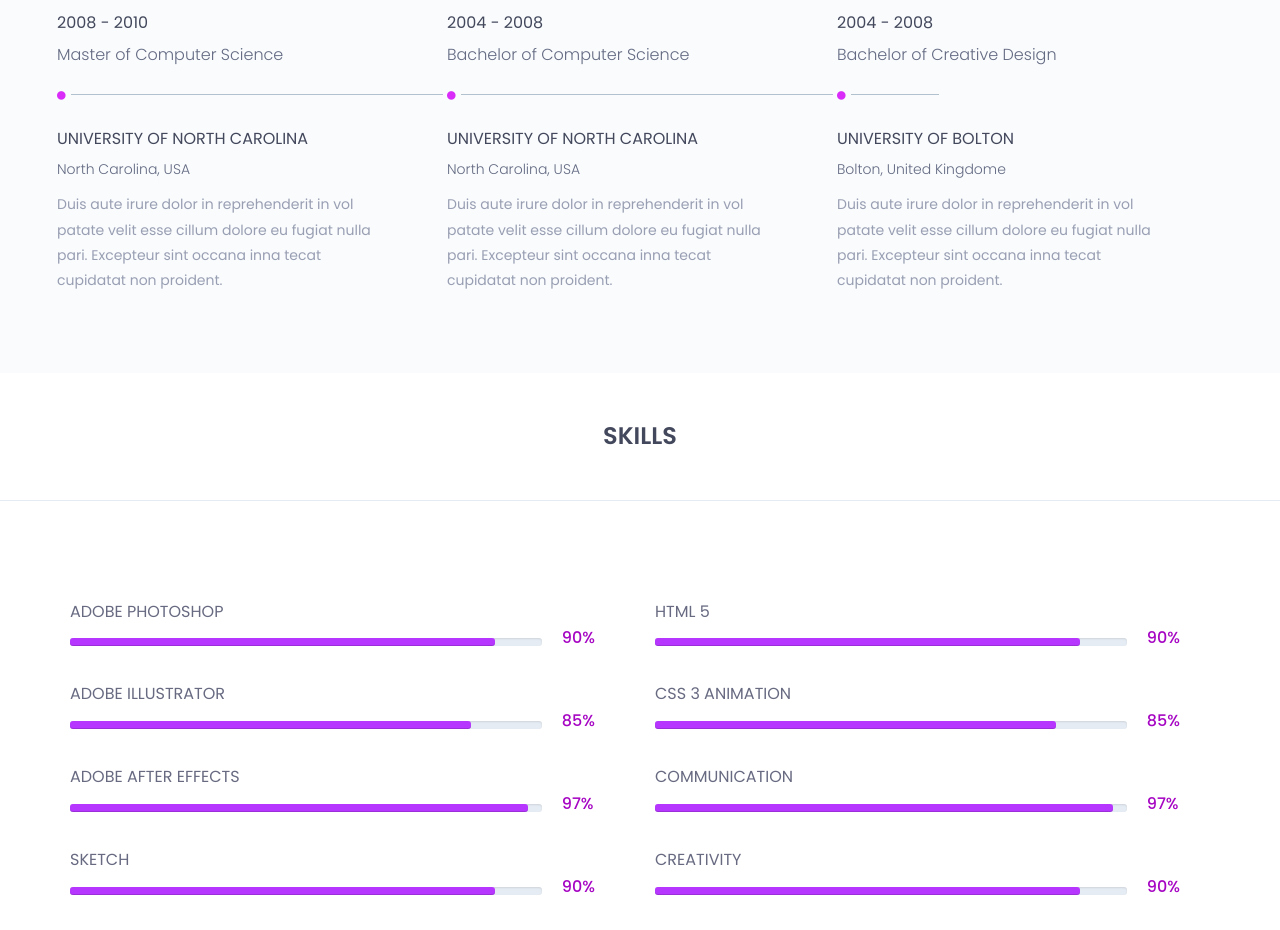
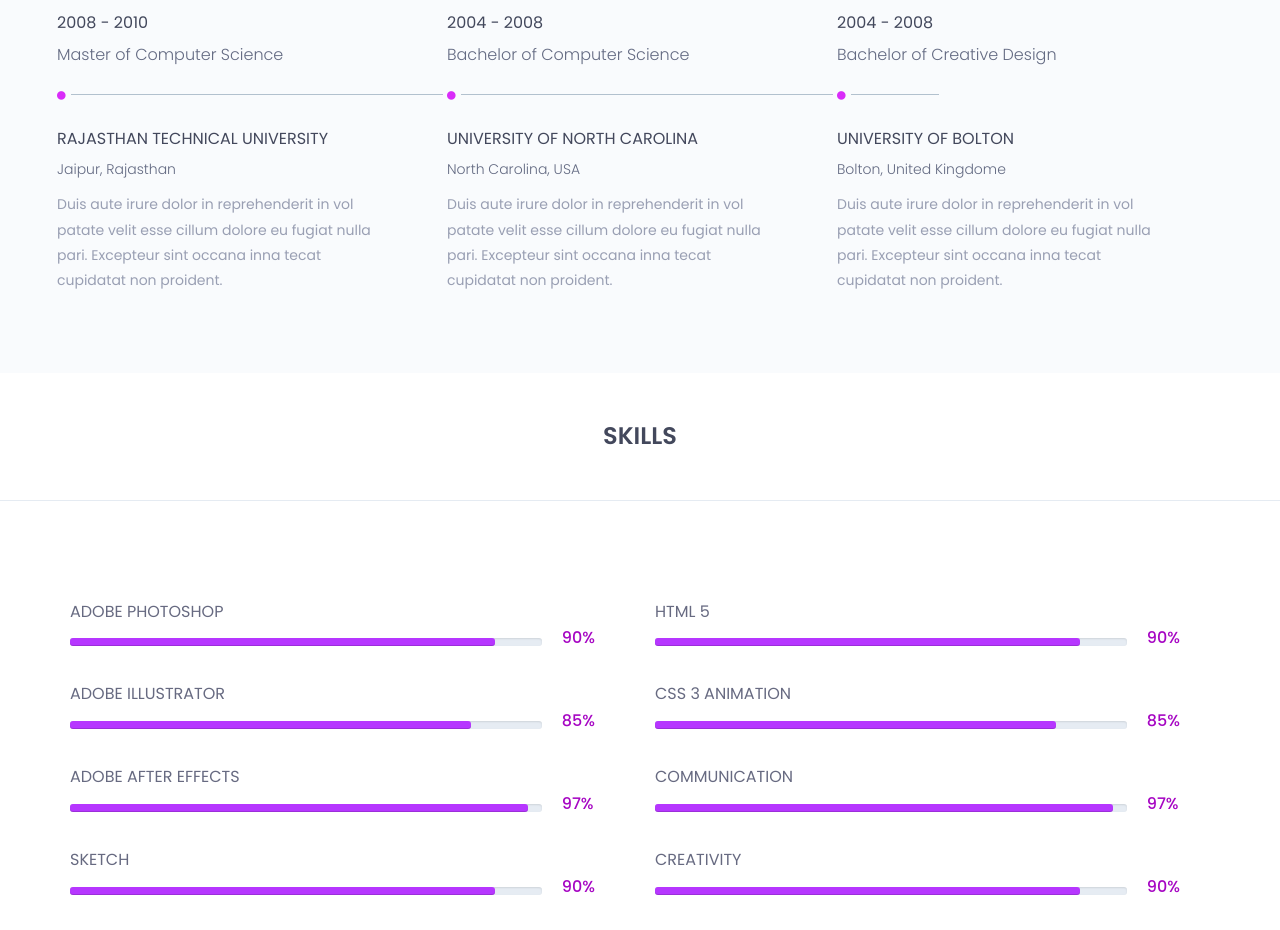
Before and after one commit to pratikraj108/Assignment-4, a plain HTML site: page index.html in a window 1280 px wide. Shown: the part 1980-2910 px from the top of the page. Drawn offline with nearby package versions, Linux system fonts and the light colour scheme.

Commit message:
Update index.html

```diff
--- a/index.html
+++ b/index.html
@@ -219,9 +219,9 @@
 								<div class="timeline">
 									<div class="timeline-content">
 										<h4 class="title">
-											university of north carolina
+											Rajasthan Technical University
 										</h4>
-										<h5>north carolina, USA</h5>
+										<h5>jaipur, Rajasthan</h5>
 										<p class="description">
 											Duis aute irure dolor in reprehenderit in vol patate velit esse cillum dolore eu fugiat nulla pari. Excepteur sint occana inna tecat cupidatat non proident.
 										</p>
```
